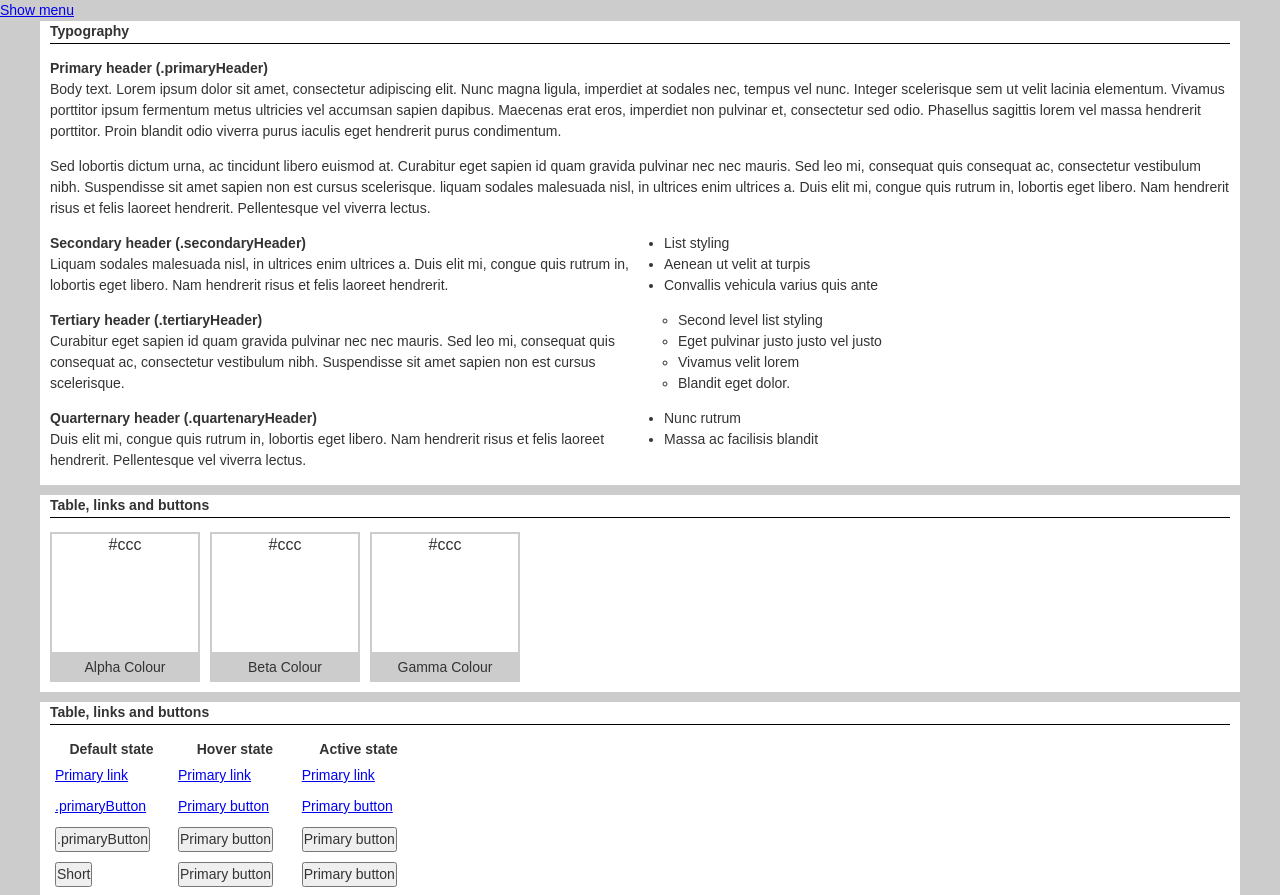
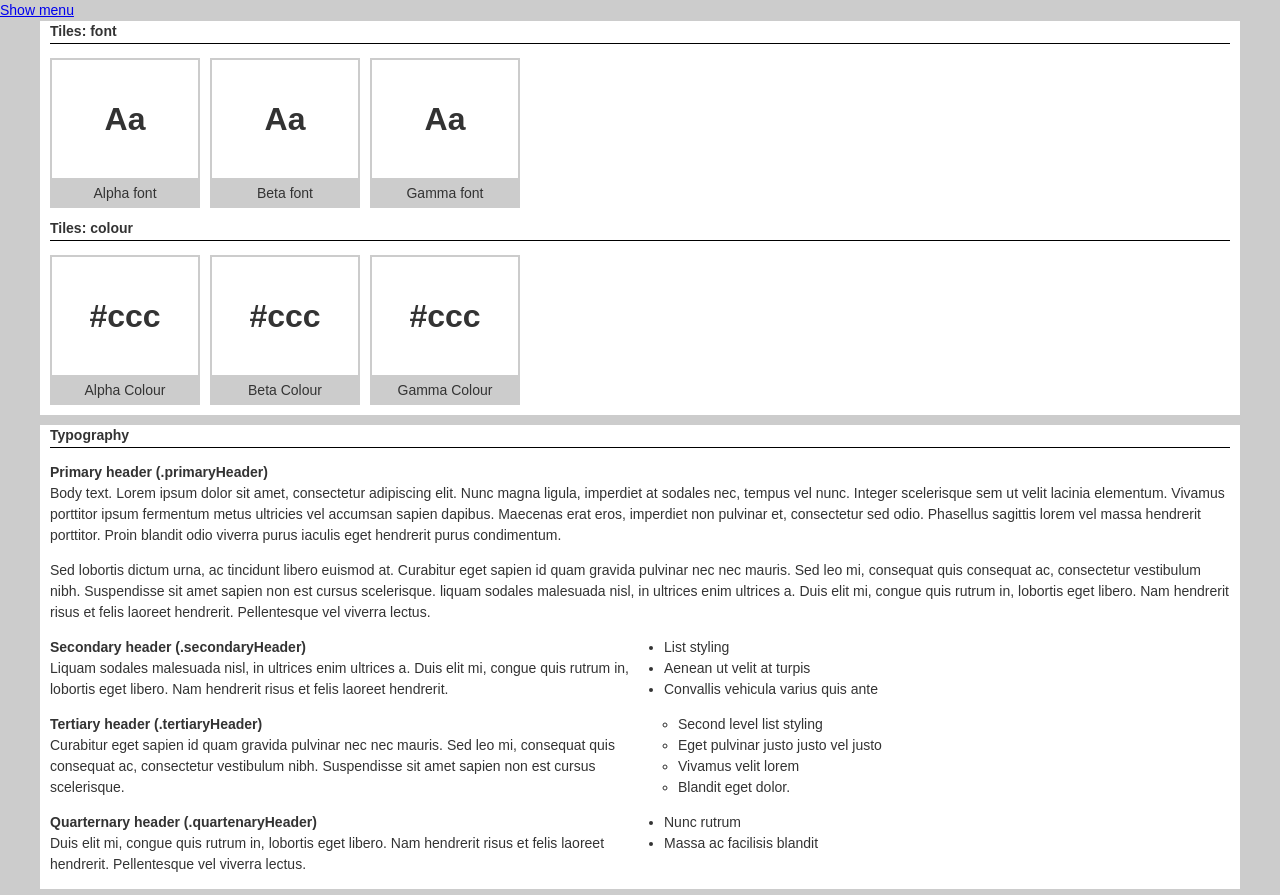
Before and after one commit to frankjwest/skeleton, a website: page style-guide.html in a window 1280 px wide. Shown: the top 895 px of the page. Drawn offline with nearby package versions, Linux system fonts and the light colour scheme.

Commit message:
Updated style guide tiles
In progress of adding new style guide tiles for quick view of core
variables.

```diff
--- a/a/s/internal-style-guide.scss
+++ b/a/s/internal-style-guide.scss
@@ -21,9 +21,11 @@ body {
     @include width(150);
 
     .styleInfo {
-      @include font-size(16);
+      @include font-size(32);
+      font-weight: bold;
       display: block;
       @include height(118);
+      @include line-height(118);
       text-align: center;
     }
 
@@ -37,7 +39,7 @@ body {
   }
 
   .styleFlatList {
-    @extend %clearList;
+    @extend %clearFix;
     @extend %flatList;
     padding: 0;
   }
--- a/style-guide.html
+++ b/style-guide.html
@@ -82,6 +82,64 @@
 
           <section class="grid">
             <div class="column col-16-16">
+              <h1 class="primaryHeader">Tiles: font</h1>
+              <hr>
+
+              <ul class="styleFlatList">
+                <li class="styleGuideBlock">
+                  <span class="styleInfo">
+                    Aa
+                  </span>
+                  <span class="styleName">Alpha font</span>
+                </li>
+
+                <li class="styleGuideBlock">
+                  <span class="styleInfo">
+                    Aa
+                  </span>
+                  <span class="styleName">Beta font</span>
+                </li>
+
+                <li class="styleGuideBlock">
+                  <span class="styleInfo">
+                    Aa
+                  </span>
+                  <span class="styleName">Gamma font</span>
+                </li>
+              </ul>
+
+              <h1 class="primaryHeader">Tiles: colour</h1>
+              <hr>
+
+              <ul class="styleFlatList">
+                <li class="styleGuideBlock">
+                  <span class="styleInfo">
+                    #ccc
+                  </span>
+                  <span class="styleName">Alpha Colour</span>
+                </li>
+
+                <li class="styleGuideBlock">
+                  <span class="styleInfo">
+                    #ccc
+                  </span>
+                  <span class="styleName">Beta Colour</span>
+                </li>
+
+                <li class="styleGuideBlock">
+                  <span class="styleInfo">
+                    #ccc
+                  </span>
+                  <span class="styleName">Gamma Colour</span>
+                </li>
+              </ul>
+
+
+            </div>
+          </section>
+
+          <section class="grid">
+            <div class="column col-16-16">
               <h1 class="primaryHeader">Typography</h1>
               <hr>
               <h1 class="primaryHeader">Primary header (.primaryHeader)</h1>
@@ -111,37 +169,6 @@
                 <li>Nunc rutrum</li>
                 <li>Massa ac facilisis blandit</li>
               </ul>
-            </div>
-          </section>
-
-          <section class="grid">
-            <div class="column col-16-16">
-              <h1 class="primaryHeader">Table, links and buttons</h1>
-              <hr>
-
-              <ul class="styleFlatList">
-                <li class="styleGuideBlock">
-                  <span class="styleInfo">
-                    #ccc
-                  </span>
-                  <span class="styleName">Alpha Colour</span>
-                </li>
-
-                <li class="styleGuideBlock">
-                  <span class="styleInfo">
-                    #ccc
-                  </span>
-                  <span class="styleName">Beta Colour</span>
-                </li>
-
-                <li class="styleGuideBlock">
-                  <span class="styleInfo">
-                    #ccc
-                  </span>
-                  <span class="styleName">Gamma Colour</span>
-                </li>
-              </ul>
-
             </div>
           </section>
 
```
Also changed, not shown: a/c/internal-style-guide.css.
